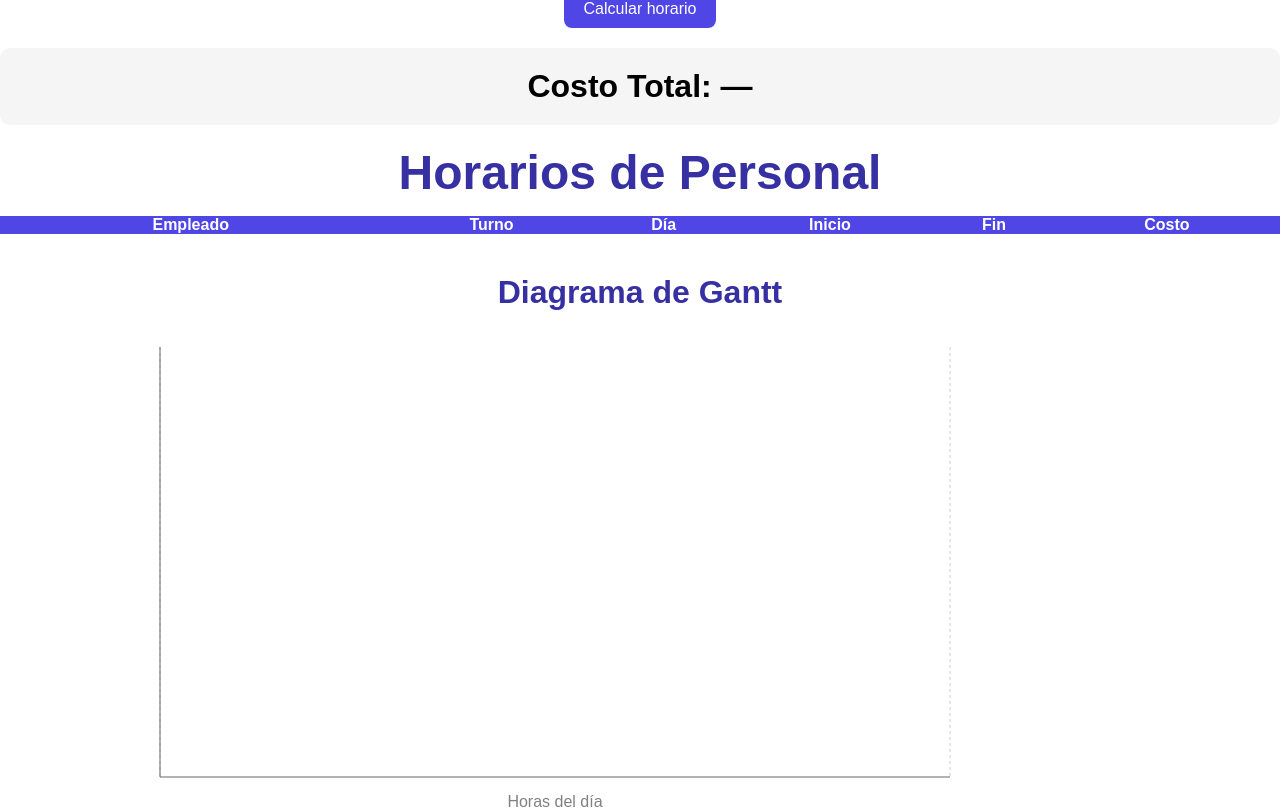
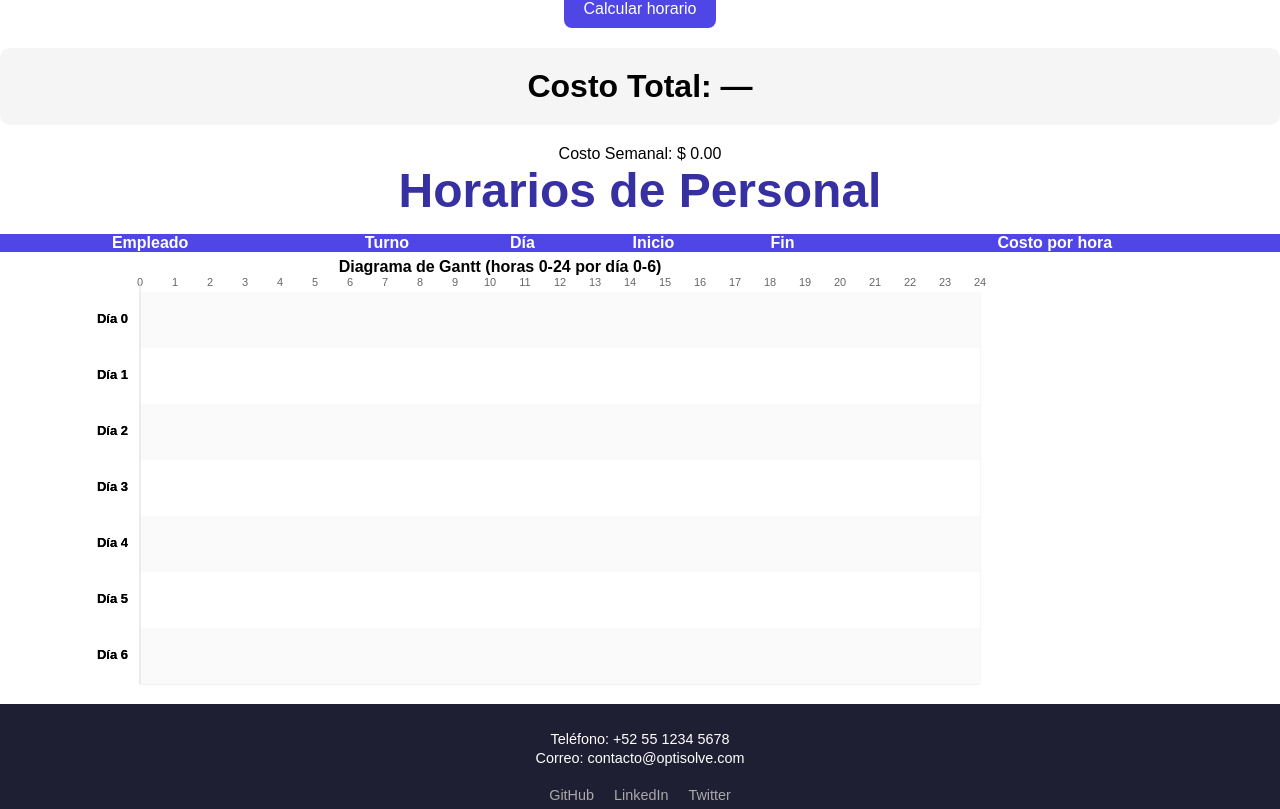
Before and after one commit to JuanPabloRosas/app-react, a React (Create React App) app: page /timetabling in a window 1280 px wide. Shown: the part 412-1221 px from the top of the page. Built offline with nearby package versions, Linux system fonts and the light colour scheme.

Commit message:
update
update

```diff
--- a/src/components/GanttSVG.jsx
+++ b/src/components/GanttSVG.jsx
@@ -124,31 +124,78 @@ export default function GanttSVG({ data = [], width = 1000, rowHeight = 56, hour
 
         {/* Task rectangles (for each day, draw all tasks in that day row) */}
 {days.map((d, i) => {
-          const yTop = 40 + i * rowHeight;
-          const innerPadding = 8;
-          const barHeight = rowHeight - innerPadding * 2;
-
-          // tasks in this day
+  const dayTop = 40 + i * rowHeight;
   const tlist = tasksByDay[d] || [];
 
+  // empleados únicos dentro del día (orden determinista)
+  const employeesInDay = [...new Set(tlist.map(t => t.empleado))];
+
+  // slots = número de renglones internos (al menos 1 para evitar división por 0)
+  const slots = employeesInDay.length || 1;
+
+  // cada sub-renglon dentro del día obtiene esta altura (manteniendo rowHeight fijo)
+  const slotHeight = rowHeight / slots;
+  const innerPadding = 4;
+  // altura mínima de barra para que siempre se vea algo
+  const barHeight = Math.max(8, slotHeight - innerPadding * 2);
+
+  // dibujar fondo del día (altura fija)
   return (
     <g key={`tasks-day-${d}`}>
+      {/* Fondo del día */}
+      <rect
+        x={leftColumnWidth}
+        y={dayTop}
+        width={chartWidth}
+        height={rowHeight}
+        fill={i % 2 === 0 ? "#fafafa" : "#ffffff"}
+      />
+
+      {/* Etiqueta del día (centrada verticalmente en el rowHeight) */}
+      <text
+        x={leftColumnWidth - 12}
+        y={dayTop + rowHeight / 2}
+        textAnchor="end"
+        dominantBaseline="middle"
+        fontSize={13}
+        fontWeight={700}
+      >
+        Día {d}
+      </text>
+
+      {/* separadores internos para visualizar sub-renglones */}
+      {Array.from({ length: slots - 1 }).map((_, k) => (
+        <line
+          key={`sep-${d}-${k}`}
+          x1={leftColumnWidth}
+          x2={leftColumnWidth + chartWidth}
+          y1={dayTop + (k + 1) * slotHeight}
+          y2={dayTop + (k + 1) * slotHeight}
+          stroke="#f0f0f0"
+        />
+      ))}
+
+      {/* Dibujar cada tarea en su sub-renglon asignado */}
       {tlist.map((t, idx) => {
-                // handle wrap-around shifts (end <= start) by treating end as next day (end += 24)
-                let start = t.start;
-                let end = t.end;
+        const empIndex = Math.max(0, employeesInDay.indexOf(t.empleado));
+        const yBase = dayTop + empIndex * slotHeight + innerPadding;
+
+        // manejar shifts que cruzan medianoche (end <= start)
+        let start = Number(t.start);
+        let end = Number(t.end);
         let wrapped = false;
+        if (!Number.isFinite(start)) start = 0;
+        if (!Number.isFinite(end)) end = start; // evita NaN
         if (end <= start) {
           end = end + 24;
           wrapped = true;
         }
 
-                // clip to 0..24 for drawing on this chart (we won't draw beyond range)
+        // limitar dibujo a 0..24 (si el shift excede, sólo dibuja la parte dentro del día)
         const drawStart = Math.max(0, start);
         const drawEnd = Math.min(24, end);
-
+        const widthPx = Math.max(2, (drawEnd - drawStart) * pxPerHour);
         const x = hourToX(drawStart);
-                const widthPx = (drawEnd - drawStart) * pxPerHour;
 
         const color = getColorForEmployee(t.empleado, employees);
 
@@ -165,30 +212,31 @@ export default function GanttSVG({ data = [], width = 1000, rowHeight = 56, hour
           <g key={`task-${d}-${idx}`}>
             <rect
               x={x}
-                      y={yTop + innerPadding}
-                      width={Math.max(2, widthPx)} // mínimo visible
+              y={yBase}
+              width={widthPx}
               height={barHeight}
               rx={6}
               fill={color}
+              opacity={0.55}
               stroke="#3333"
               onMouseEnter={(e) => {
                 const bbox = e.currentTarget.getBoundingClientRect();
                 setTooltip({
                   visible: true,
-                          x: bbox.x + bbox.width/2,
+                  x: bbox.x + bbox.width / 2,
                   y: bbox.y - 10,
                   content: tooltipContent
                 });
               }}
-                      onMouseLeave={() => setTooltip({ visible: false, x:0, y:0, content:null })}
+              onMouseLeave={() => setTooltip({ visible: false, x: 0, y: 0, content: null })}
             />
 
-                    {/* Label inside bar if espacio */}
-                    {widthPx > 50 && (
+            {/* Label dentro de la barra si hay espacio */}
+            {widthPx > 40 && (
               <text
-                        x={x + 8}
-                        y={yTop + innerPadding + barHeight/2}
-                        fontSize={12}
+                x={x + 6}
+                y={yBase + barHeight / 2}
+                fontSize={11}
                 fill="#fff"
                 dominantBaseline="middle"
               >
@@ -201,6 +249,7 @@ export default function GanttSVG({ data = [], width = 1000, rowHeight = 56, hour
     </g>
   );
 })}
+
 
         {/* Left vertical divider */}
         <line x1={leftColumnWidth} y1={30} x2={leftColumnWidth} y2={svgHeight - 20} stroke="#ddd" />
--- a/src/pages/Timetabling.jsx
+++ b/src/pages/Timetabling.jsx
@@ -1,7 +1,7 @@
 import { useState } from "react";
 import GanttChart from "../components/GanttChart";
 import GanttSVG from "../components/GanttSVG";
-
+import { useMemo } from "react";
 
 export default function App() {
   const [data, setData] = useState([]);
@@ -12,7 +12,7 @@ export default function App() {
 
   const [capacidad, setCapacidad] = useState(10);
   const [costoPerdida, setCostoPerdida] = useState(1000);
-  const [jornada, setJornada] = useState(8);
+  const [jornada, setJornada] = useState(24);
 
   const fetchTimetable = async () => {
     setLoading(true);
@@ -41,8 +41,6 @@ export default function App() {
       const json = await response.json();
       setData(json.timetable);
       setObjective(json.costo_total);
-
-
     } catch (err) {
       console.error("Error al llamar la API:", err);
       setError(err.message);
@@ -55,6 +53,10 @@ export default function App() {
     }
   };
 
+  const totalSemanal = useMemo(() => {
+  return data.reduce(
+    (acc, row) => acc + row.Costo * jornada, 0);
+      }, [data, jornada]);
   if (loading) return (
     <div style={{ display: "flex", justifyContent: "center", alignItems: "center", height: "100vh" }}>
       <div style={{
@@ -149,12 +151,20 @@ export default function App() {
       borderRadius: "10px",
       textAlign: "center",
     }}>
+
       Costo Total: {
   typeof objective === "number"
     ? `$ ${objective.toFixed(2)}`
     : "—"
 }
     </div>
+      <div>
+    Costo Semanal: {
+      typeof totalSemanal === "number"
+        ? `$ ${totalSemanal.toFixed(2)}`
+        : "—"
+    }
+  </div>
       <h1>Horarios de Personal</h1>
       <table style={{ width: "100%", borderCollapse: "collapse" }}>
         <thead>
@@ -164,7 +174,7 @@ export default function App() {
             <th>Día</th>
             <th>Inicio</th>
             <th>Fin</th>
-            <th>Costo</th>
+            <th>Costo por hora</th>
           </tr>
         </thead>
         <tbody>
@@ -181,7 +191,6 @@ export default function App() {
         </tbody>
       </table>
       {/* Aquí aparece el Gantt */}
-      <GanttChart data={data} />
       <GanttSVG data={data} width={1000} />
     </div>
   );
```
Lines whose indentation alone changed are shown as unchanged.
